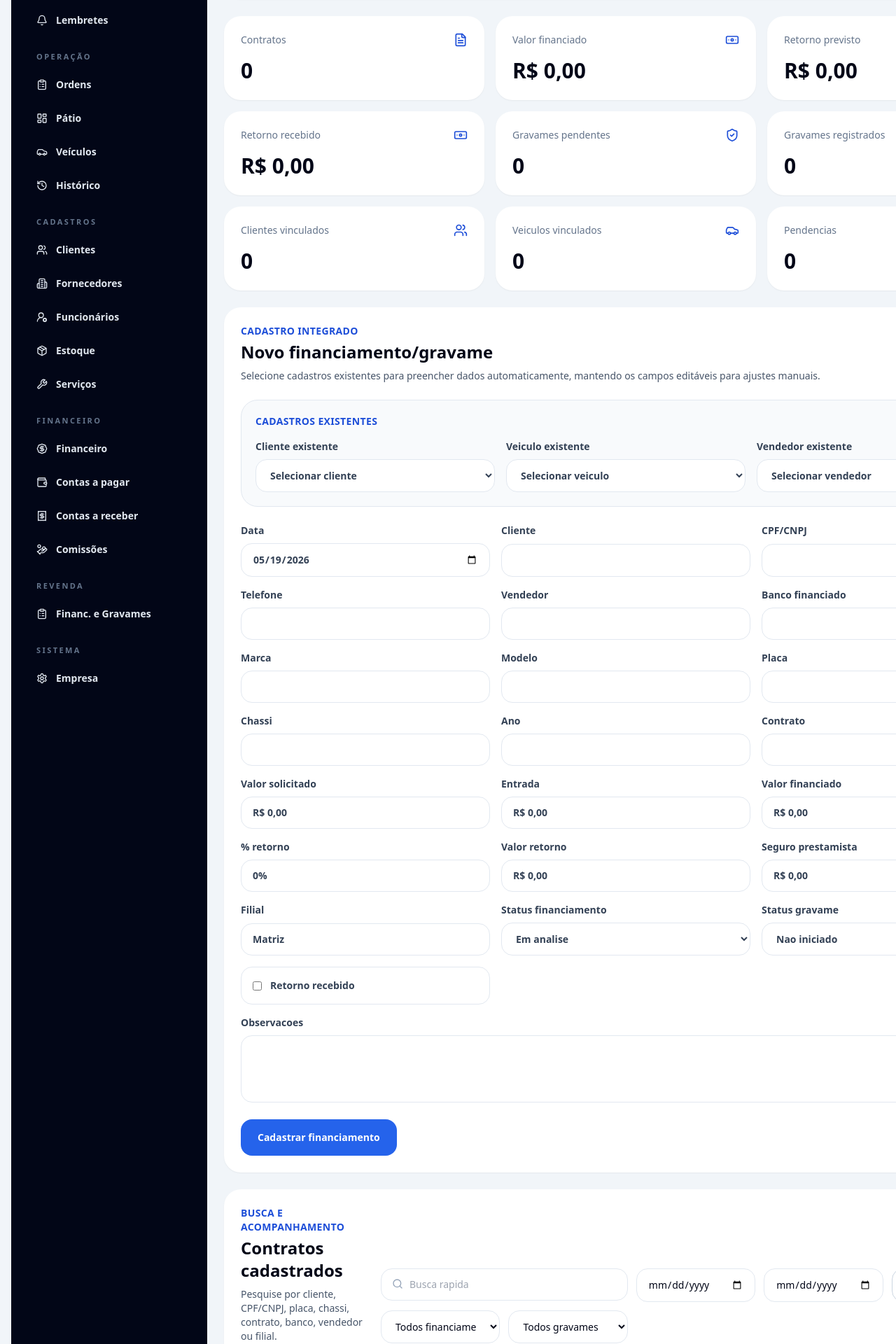
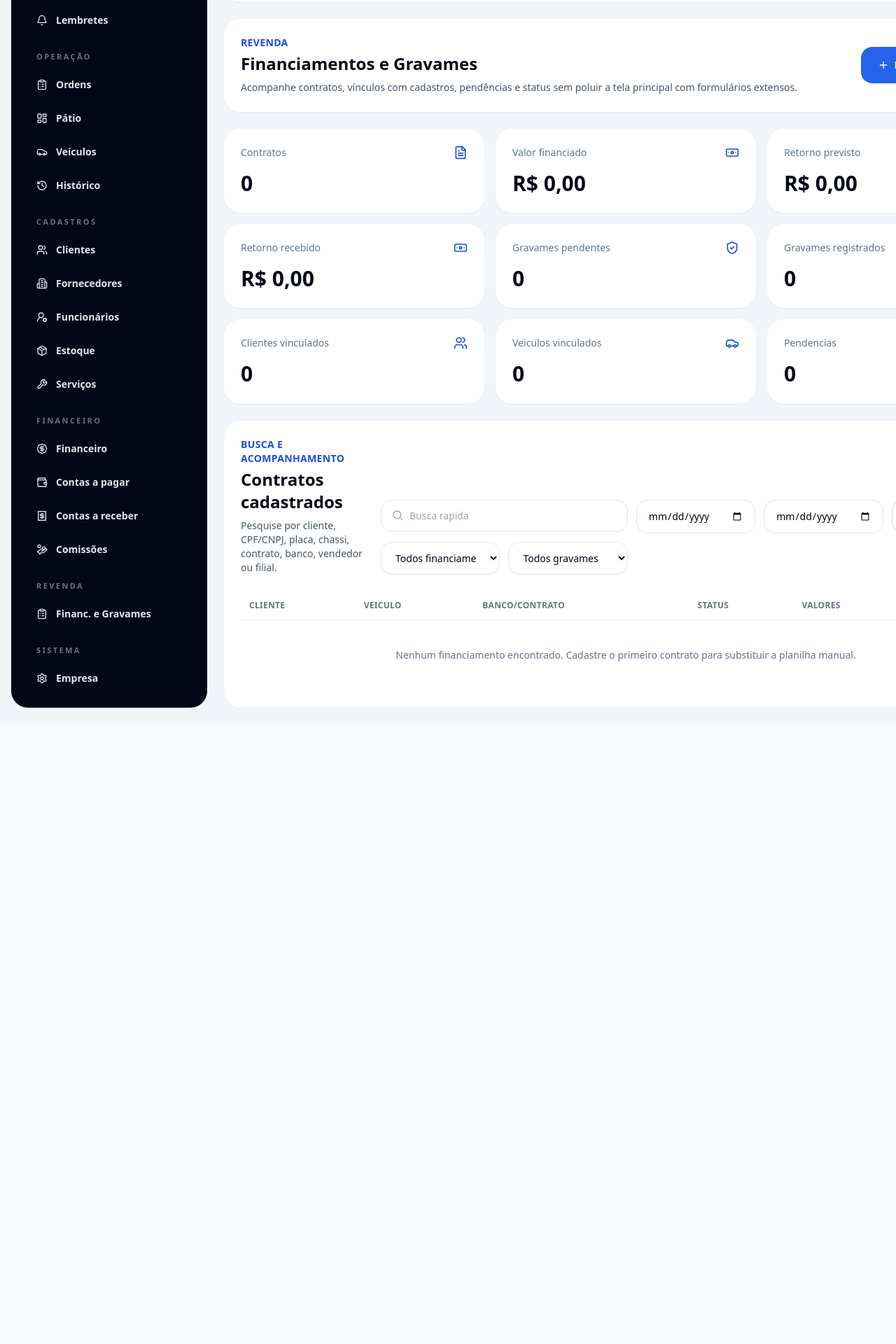
Before and after one commit to anjobrito/ajb-autoflow, a Next.js app: page /financiamentos-gravames in a window 1280 px wide. Shown: the part 189-2109 px from the top of the page at 70% size. After the commit the page ends 1224 px from the top, so only its background shows below. Built offline with nearby package versions, Linux system fonts and the light colour scheme.

Commit message:
feat: move vehicle financing form to modal

```diff
--- a/components/vehicle-financing-client.tsx
+++ b/components/vehicle-financing-client.tsx
@@ -1,8 +1,9 @@
 "use client";
 
-import { useEffect, useMemo, useState } from "react";
-import { AlertTriangle, Banknote, Car, FileText, Pencil, Search, ShieldCheck, Trash2, Users } from "lucide-react";
+import { FormEvent, useEffect, useMemo, useState } from "react";
+import { AlertTriangle, Banknote, Car, FileText, Pencil, Plus, Search, ShieldCheck, Trash2, Users } from "lucide-react";
 import { currencyToNumber, listCustomers, listEmployees, listVehicles, numberToCurrency, StoredCustomer, StoredEmployee, StoredVehicle } from "@/lib/browser-store";
+import { UiModal } from "@/components/ui-modal";
 import {
   createEmptyVehicleFinancingDraft,
   deleteVehicleFinancing,
@@ -75,6 +76,7 @@ export function VehicleFinancingClient() {
   const [employees, setEmployees] = useState<StoredEmployee[]>([]);
   const [form, setForm] = useState<VehicleFinancingDraft>(() => createEmptyVehicleFinancingDraft());
   const [editingId, setEditingId] = useState<string | null>(null);
+  const [isFormOpen, setIsFormOpen] = useState(false);
   const [search, setSearch] = useState("");
   const [financingStatusFilter, setFinancingStatusFilter] = useState("TODOS");
   const [lienStatusFilter, setLienStatusFilter] = useState("TODOS");
@@ -99,6 +101,16 @@ export function VehicleFinancingClient() {
   function resetForm() {
     setForm(createEmptyVehicleFinancingDraft());
     setEditingId(null);
+  }
+
+  function openNewForm() {
+    resetForm();
+    setIsFormOpen(true);
+  }
+
+  function closeForm() {
+    resetForm();
+    setIsFormOpen(false);
   }
 
   function handleCustomerSelect(customerId: string) {
@@ -149,26 +161,26 @@ export function VehicleFinancingClient() {
     }));
   }
 
-  function handleSubmit(event: React.FormEvent<HTMLFormElement>) {
+  function handleSubmit(event: FormEvent<HTMLFormElement>) {
     event.preventDefault();
     if (editingId) updateVehicleFinancing(editingId, form);
     else saveVehicleFinancing(form);
     refresh();
-    resetForm();
+    closeForm();
   }
 
   function handleEdit(record: StoredVehicleFinancing) {
     const { id, createdAt, updatedAt, ...draft } = record;
     setEditingId(id);
     setForm(draft);
-    window.scrollTo({ top: 0, behavior: "smooth" });
+    setIsFormOpen(true);
   }
 
   function handleDelete(id: string) {
     if (!window.confirm("Deseja excluir este financiamento/gravame?")) return;
     deleteVehicleFinancing(id);
     refresh();
-    if (editingId === id) resetForm();
+    if (editingId === id) closeForm();
   }
 
   const filteredRecords = useMemo(() => records.filter((record) => {
@@ -208,6 +220,18 @@ export function VehicleFinancingClient() {
 
   return (
     <div className="grid gap-6">
+      <div className="flex flex-col gap-4 rounded-3xl bg-white p-6 shadow-sm md:flex-row md:items-center md:justify-between">
+        <div>
+          <p className="text-sm font-black uppercase tracking-wide text-blue-700">Revenda</p>
+          <h2 className="mt-1 text-2xl font-black">Financiamentos e Gravames</h2>
+          <p className="mt-2 text-sm text-slate-600">Acompanhe contratos, vínculos com cadastros, pendências e status sem poluir a tela principal com formulários extensos.</p>
+        </div>
+        <button type="button" onClick={openNewForm} className="inline-flex items-center justify-center gap-2 rounded-2xl bg-blue-600 px-6 py-4 text-sm font-black text-white hover:bg-blue-700">
+          <Plus className="h-4 w-4" />
+          Novo financiamento
+        </button>
+      </div>
+
       <div className="grid gap-4 sm:grid-cols-2 xl:grid-cols-3">
         {cards.map((card) => {
           const Icon = card.icon;
@@ -246,17 +270,50 @@ export function VehicleFinancingClient() {
         </section>
       ) : null}
 
-      <form onSubmit={handleSubmit} className="rounded-3xl bg-white p-6 shadow-sm">
-        <div className="flex flex-col gap-3 sm:flex-row sm:items-start sm:justify-between">
+      <div className="rounded-3xl bg-white p-6 shadow-sm">
+        <div className="grid gap-4 xl:grid-cols-[1fr_900px] xl:items-end">
           <div>
-            <p className="text-sm font-black uppercase tracking-wide text-blue-700">Cadastro integrado</p>
-            <h2 className="mt-1 text-2xl font-black">{editingId ? "Editar financiamento" : "Novo financiamento/gravame"}</h2>
-            <p className="mt-2 text-sm text-slate-600">Selecione cadastros existentes para preencher dados automaticamente, mantendo os campos editáveis para ajustes manuais.</p>
+            <p className="text-sm font-black uppercase tracking-wide text-blue-700">Busca e acompanhamento</p>
+            <h2 className="mt-1 text-2xl font-black">Contratos cadastrados</h2>
+            <p className="mt-2 text-sm text-slate-600">Pesquise por cliente, CPF/CNPJ, placa, chassi, contrato, banco, vendedor ou filial.</p>
           </div>
-          <button type="button" onClick={resetForm} className="rounded-2xl border border-slate-300 px-5 py-3 text-sm font-black text-slate-700 hover:bg-slate-50">Limpar</button>
+          <div className="grid gap-3 md:grid-cols-5">
+            <label className="relative md:col-span-2"><Search className="absolute left-4 top-3.5 h-4 w-4 text-slate-400" /><input value={search} onChange={(event) => setSearch(event.target.value)} placeholder="Busca rapida" className={`${inputClass} pl-10`} /></label>
+            <input type="date" value={dateFrom} onChange={(event) => setDateFrom(event.target.value)} className={inputClass} aria-label="Data inicial" />
+            <input type="date" value={dateTo} onChange={(event) => setDateTo(event.target.value)} className={inputClass} aria-label="Data final" />
+            <button type="button" onClick={() => { setSearch(""); setDateFrom(""); setDateTo(""); setFinancingStatusFilter("TODOS"); setLienStatusFilter("TODOS"); }} className="rounded-2xl border border-slate-300 px-4 py-3 text-sm font-black text-slate-700 hover:bg-slate-50">Limpar filtros</button>
+            <select value={financingStatusFilter} onChange={(event) => setFinancingStatusFilter(event.target.value)} className={inputClass}><option value="TODOS">Todos financiamentos</option>{financingStatusOptions.map((option) => <option key={option.value} value={option.value}>{option.label}</option>)}</select>
+            <select value={lienStatusFilter} onChange={(event) => setLienStatusFilter(event.target.value)} className={inputClass}><option value="TODOS">Todos gravames</option>{lienStatusOptions.map((option) => <option key={option.value} value={option.value}>{option.label}</option>)}</select>
+          </div>
         </div>
 
-        <div className="mt-6 rounded-3xl border border-slate-200 bg-slate-50 p-5">
+        <div className="mt-6 overflow-x-auto">
+          <table className="w-full min-w-[1100px] text-left text-sm">
+            <thead><tr className="border-b border-slate-200 text-xs uppercase tracking-wide text-slate-500"><th className="px-3 py-3">Cliente</th><th className="px-3 py-3">Veiculo</th><th className="px-3 py-3">Banco/contrato</th><th className="px-3 py-3">Status</th><th className="px-3 py-3">Valores</th><th className="px-3 py-3">Acoes</th></tr></thead>
+            <tbody>
+              {filteredRecords.length > 0 ? filteredRecords.map((record) => (
+                <tr key={record.id} className="border-b border-slate-100 align-top">
+                  <td className="px-3 py-4"><p className="font-black">{record.customerName || "Cliente nao informado"}</p><p className="mt-1 text-slate-500">{record.customerDocument}</p><p className="text-slate-500">{record.customerPhone}</p>{record.customerId ? <span className="mt-2 inline-flex rounded-full bg-emerald-50 px-3 py-1 text-xs font-bold text-emerald-700">Cliente vinculado</span> : null}</td>
+                  <td className="px-3 py-4"><div className="flex items-start gap-2"><Car className="mt-0.5 h-4 w-4 text-blue-700" /><div><p className="font-black">{record.vehicleBrand} {record.vehicleModel}</p><p className="mt-1 text-slate-500">Placa: {record.vehiclePlate || "nao informada"}</p><p className="text-slate-500">Chassi: {record.vehicleChassis || "nao informado"}</p>{record.vehicleId ? <span className="mt-2 inline-flex rounded-full bg-emerald-50 px-3 py-1 text-xs font-bold text-emerald-700">Veiculo vinculado</span> : null}</div></div></td>
+                  <td className="px-3 py-4"><p className="font-black">{record.financedBank || "Banco nao informado"}</p><p className="mt-1 text-slate-500">{record.contractNumber || "Contrato nao informado"}</p><p className="text-slate-500">{record.sellerName || "Sem vendedor"} • {record.branchName}</p>{record.sellerId ? <span className="mt-2 inline-flex rounded-full bg-blue-50 px-3 py-1 text-xs font-bold text-blue-700">Vendedor vinculado</span> : null}</td>
+                  <td className="px-3 py-4"><div className="grid gap-2"><span className={`rounded-full px-3 py-1 text-xs font-black ${badgeClass(record.financingStatus)}`}>{getFinancingStatusLabel(record.financingStatus)}</span><span className={`rounded-full px-3 py-1 text-xs font-black ${badgeClass(record.lienStatus)}`}>{getLienStatusLabel(record.lienStatus)}</span></div></td>
+                  <td className="px-3 py-4"><p><strong>Financiado:</strong> {record.financedAmount}</p><p className="mt-1 text-slate-500">Retorno: {record.returnAmount}</p><p className="text-slate-500">{record.returnReceived ? "Retorno recebido" : "Retorno pendente"}</p></td>
+                  <td className="px-3 py-4"><div className="flex gap-2"><button type="button" onClick={() => handleEdit(record)} className="rounded-xl border border-slate-200 p-3 text-blue-700 hover:bg-blue-50" aria-label="Editar"><Pencil className="h-4 w-4" /></button><button type="button" onClick={() => handleDelete(record.id)} className="rounded-xl border border-slate-200 p-3 text-red-700 hover:bg-red-50" aria-label="Excluir"><Trash2 className="h-4 w-4" /></button></div></td>
+                </tr>
+              )) : <tr><td colSpan={6} className="px-3 py-10 text-center text-slate-500">Nenhum financiamento encontrado. Cadastre o primeiro contrato para substituir a planilha manual.</td></tr>}
+            </tbody>
+          </table>
+        </div>
+      </div>
+
+      <UiModal
+        open={isFormOpen}
+        title={editingId ? "Editar financiamento" : "Novo financiamento/gravame"}
+        description="Selecione cadastros existentes para preencher dados automaticamente. Todos os campos continuam editáveis para ajustes manuais."
+        onClose={closeForm}
+      >
+        <form onSubmit={handleSubmit}>
+          <div className="rounded-3xl border border-slate-200 bg-slate-50 p-5">
             <p className="text-sm font-black uppercase tracking-wide text-blue-700">Cadastros existentes</p>
             <div className="mt-4 grid gap-4 md:grid-cols-3">
               <label className={labelClass}>Cliente existente<select value={form.customerId ?? ""} onChange={(event) => handleCustomerSelect(event.target.value)} className={inputClass}><option value="">Selecionar cliente</option>{customers.map((customer) => <option key={customer.id} value={customer.id}>{customer.name} • {customer.document}</option>)}</select></label>
@@ -292,47 +349,13 @@ export function VehicleFinancingClient() {
 
           <label className={`${labelClass} mt-4`}>Observacoes<textarea value={form.notes} onChange={(event) => updateField("notes", event.target.value)} className={`${inputClass} min-h-24`} /></label>
 
-        <div className="mt-6 flex flex-col gap-3 sm:flex-row">
+          <div className="mt-6 flex flex-col gap-3 sm:flex-row sm:justify-end">
+            <button type="button" onClick={closeForm} className="rounded-2xl border border-slate-300 px-6 py-4 text-sm font-black text-slate-700 hover:bg-slate-50">Cancelar</button>
+            <button type="button" onClick={resetForm} className="rounded-2xl border border-slate-300 px-6 py-4 text-sm font-black text-slate-700 hover:bg-slate-50">Limpar campos</button>
             <button type="submit" className="rounded-2xl bg-blue-600 px-6 py-4 text-sm font-black text-white hover:bg-blue-700">{editingId ? "Salvar alteracoes" : "Cadastrar financiamento"}</button>
-          {editingId ? <button type="button" onClick={resetForm} className="rounded-2xl border border-slate-300 px-6 py-4 text-sm font-black text-slate-700 hover:bg-slate-50">Cancelar edicao</button> : null}
           </div>
         </form>
-
-      <div className="rounded-3xl bg-white p-6 shadow-sm">
-        <div className="grid gap-4 xl:grid-cols-[1fr_900px] xl:items-end">
-          <div>
-            <p className="text-sm font-black uppercase tracking-wide text-blue-700">Busca e acompanhamento</p>
-            <h2 className="mt-1 text-2xl font-black">Contratos cadastrados</h2>
-            <p className="mt-2 text-sm text-slate-600">Pesquise por cliente, CPF/CNPJ, placa, chassi, contrato, banco, vendedor ou filial.</p>
-          </div>
-          <div className="grid gap-3 md:grid-cols-5">
-            <label className="relative md:col-span-2"><Search className="absolute left-4 top-3.5 h-4 w-4 text-slate-400" /><input value={search} onChange={(event) => setSearch(event.target.value)} placeholder="Busca rapida" className={`${inputClass} pl-10`} /></label>
-            <input type="date" value={dateFrom} onChange={(event) => setDateFrom(event.target.value)} className={inputClass} aria-label="Data inicial" />
-            <input type="date" value={dateTo} onChange={(event) => setDateTo(event.target.value)} className={inputClass} aria-label="Data final" />
-            <button type="button" onClick={() => { setSearch(""); setDateFrom(""); setDateTo(""); setFinancingStatusFilter("TODOS"); setLienStatusFilter("TODOS"); }} className="rounded-2xl border border-slate-300 px-4 py-3 text-sm font-black text-slate-700 hover:bg-slate-50">Limpar filtros</button>
-            <select value={financingStatusFilter} onChange={(event) => setFinancingStatusFilter(event.target.value)} className={inputClass}><option value="TODOS">Todos financiamentos</option>{financingStatusOptions.map((option) => <option key={option.value} value={option.value}>{option.label}</option>)}</select>
-            <select value={lienStatusFilter} onChange={(event) => setLienStatusFilter(event.target.value)} className={inputClass}><option value="TODOS">Todos gravames</option>{lienStatusOptions.map((option) => <option key={option.value} value={option.value}>{option.label}</option>)}</select>
-          </div>
-        </div>
-
-        <div className="mt-6 overflow-x-auto">
-          <table className="w-full min-w-[1100px] text-left text-sm">
-            <thead><tr className="border-b border-slate-200 text-xs uppercase tracking-wide text-slate-500"><th className="px-3 py-3">Cliente</th><th className="px-3 py-3">Veiculo</th><th className="px-3 py-3">Banco/contrato</th><th className="px-3 py-3">Status</th><th className="px-3 py-3">Valores</th><th className="px-3 py-3">Acoes</th></tr></thead>
-            <tbody>
-              {filteredRecords.length > 0 ? filteredRecords.map((record) => (
-                <tr key={record.id} className="border-b border-slate-100 align-top">
-                  <td className="px-3 py-4"><p className="font-black">{record.customerName || "Cliente nao informado"}</p><p className="mt-1 text-slate-500">{record.customerDocument}</p><p className="text-slate-500">{record.customerPhone}</p>{record.customerId ? <span className="mt-2 inline-flex rounded-full bg-emerald-50 px-3 py-1 text-xs font-bold text-emerald-700">Cliente vinculado</span> : null}</td>
-                  <td className="px-3 py-4"><div className="flex items-start gap-2"><Car className="mt-0.5 h-4 w-4 text-blue-700" /><div><p className="font-black">{record.vehicleBrand} {record.vehicleModel}</p><p className="mt-1 text-slate-500">Placa: {record.vehiclePlate || "nao informada"}</p><p className="text-slate-500">Chassi: {record.vehicleChassis || "nao informado"}</p>{record.vehicleId ? <span className="mt-2 inline-flex rounded-full bg-emerald-50 px-3 py-1 text-xs font-bold text-emerald-700">Veiculo vinculado</span> : null}</div></div></td>
-                  <td className="px-3 py-4"><p className="font-black">{record.financedBank || "Banco nao informado"}</p><p className="mt-1 text-slate-500">{record.contractNumber || "Contrato nao informado"}</p><p className="text-slate-500">{record.sellerName || "Sem vendedor"} • {record.branchName}</p>{record.sellerId ? <span className="mt-2 inline-flex rounded-full bg-blue-50 px-3 py-1 text-xs font-bold text-blue-700">Vendedor vinculado</span> : null}</td>
-                  <td className="px-3 py-4"><div className="grid gap-2"><span className={`rounded-full px-3 py-1 text-xs font-black ${badgeClass(record.financingStatus)}`}>{getFinancingStatusLabel(record.financingStatus)}</span><span className={`rounded-full px-3 py-1 text-xs font-black ${badgeClass(record.lienStatus)}`}>{getLienStatusLabel(record.lienStatus)}</span></div></td>
-                  <td className="px-3 py-4"><p><strong>Financiado:</strong> {record.financedAmount}</p><p className="mt-1 text-slate-500">Retorno: {record.returnAmount}</p><p className="text-slate-500">{record.returnReceived ? "Retorno recebido" : "Retorno pendente"}</p></td>
-                  <td className="px-3 py-4"><div className="flex gap-2"><button type="button" onClick={() => handleEdit(record)} className="rounded-xl border border-slate-200 p-3 text-blue-700 hover:bg-blue-50" aria-label="Editar"><Pencil className="h-4 w-4" /></button><button type="button" onClick={() => handleDelete(record.id)} className="rounded-xl border border-slate-200 p-3 text-red-700 hover:bg-red-50" aria-label="Excluir"><Trash2 className="h-4 w-4" /></button></div></td>
-                </tr>
-              )) : <tr><td colSpan={6} className="px-3 py-10 text-center text-slate-500">Nenhum financiamento encontrado. Cadastre o primeiro contrato para substituir a planilha manual.</td></tr>}
-            </tbody>
-          </table>
-        </div>
-      </div>
+      </UiModal>
     </div>
   );
 }
```
Lines whose indentation alone changed are shown as unchanged.
